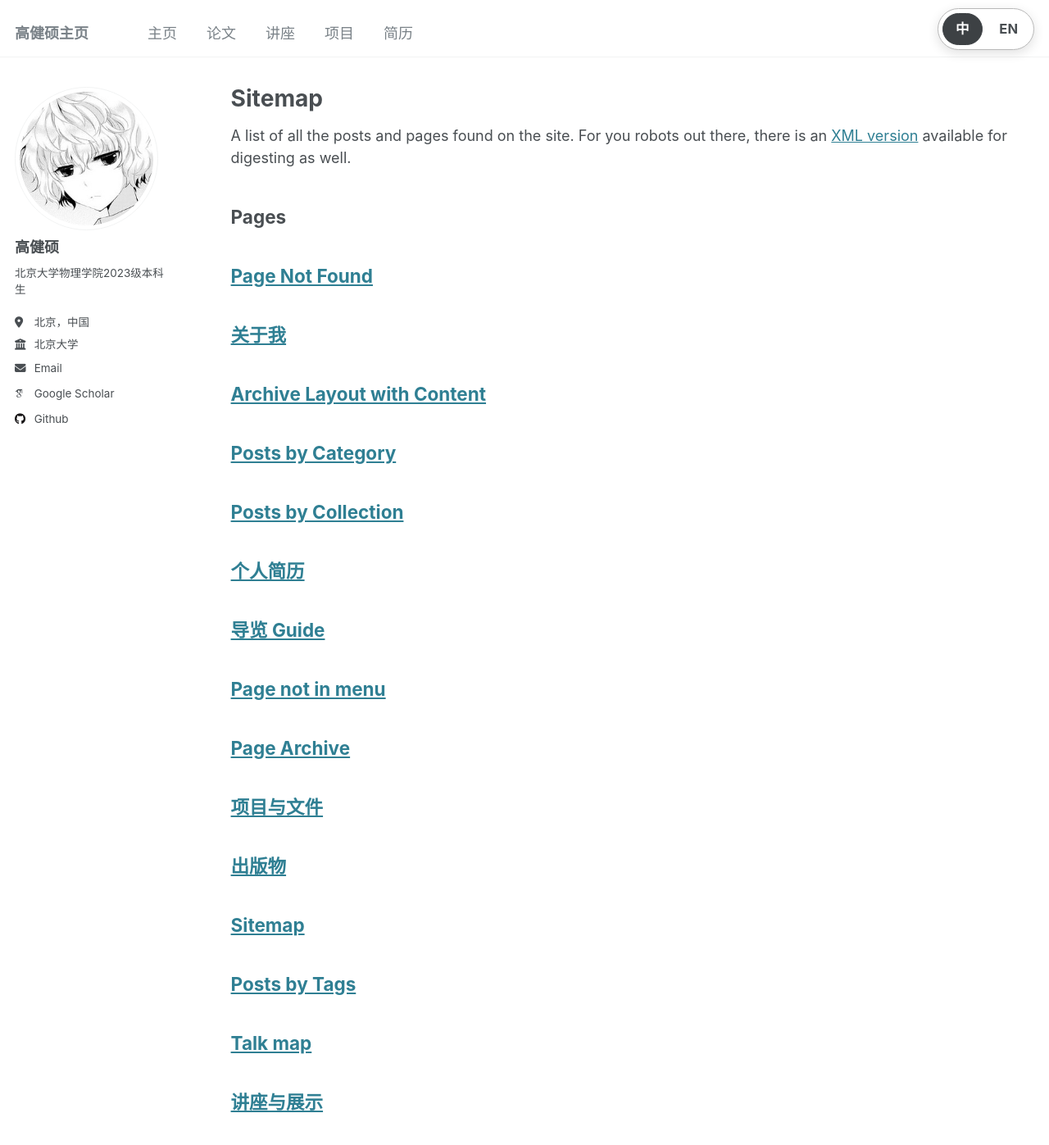
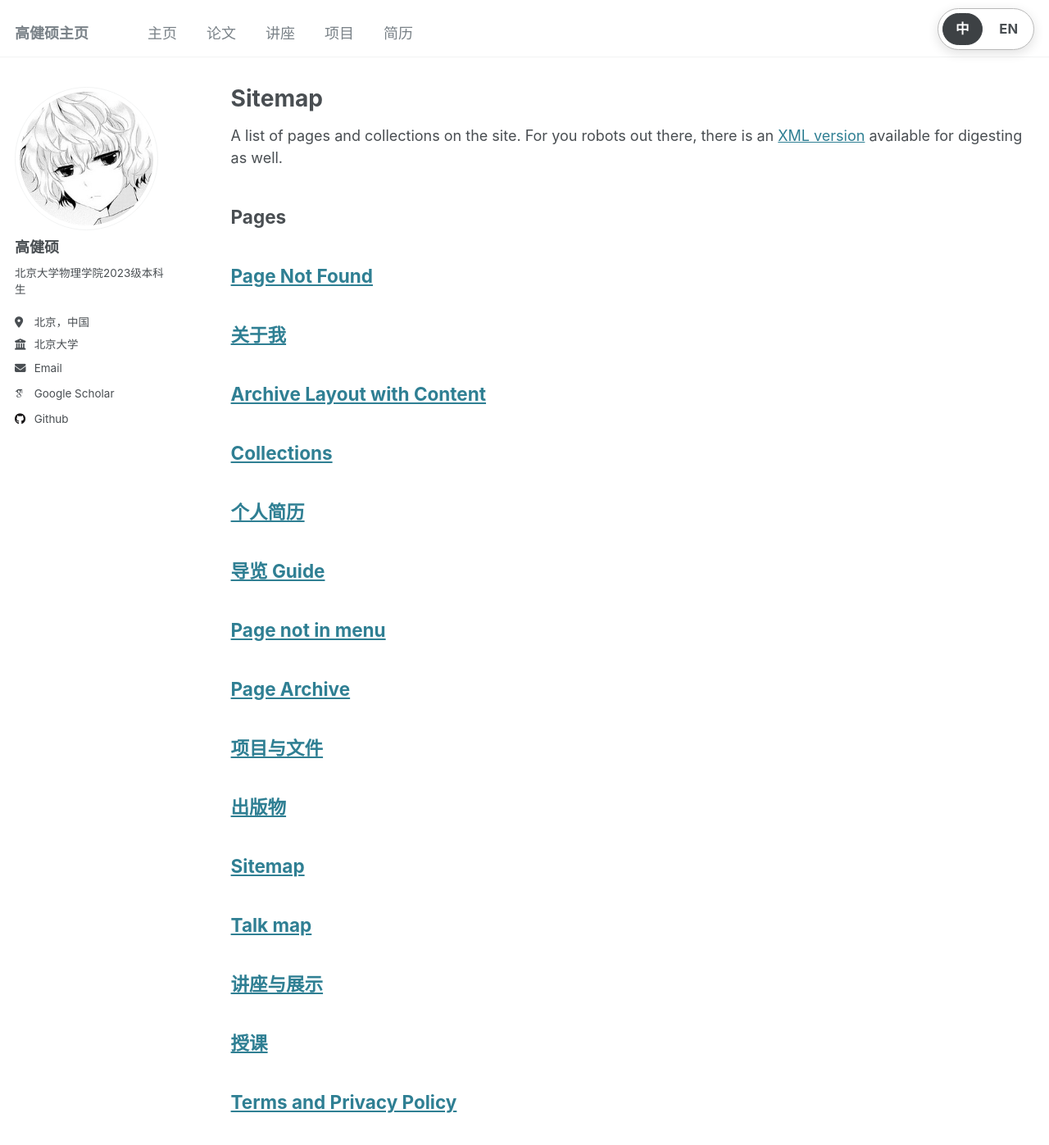
Before and after one commit to Townlin/townlin.github.io, a Jekyll site: the page built from _pages/sitemap.md, in a window 1280 px wide and 1400 px high. Shown: the top 1397 px of the window at 82% size. Built offline with Jekyll 4.4.1, drawn with Linux system fonts in a browser that asks for light colours; some web fonts are replaced.

Commit message:
Remove remaining blog sections from the public homepage

```diff
--- a/_config.yml
+++ b/_config.yml
@@ -132,7 +132,7 @@ staticman:
       options:
         format           : "iso8601" # "iso8601" (default), "timestamp-seconds", "timestamp-milliseconds"
 atom_feed:
-  hide                   : false     # change to true to hide the RSS feed in the footer
+  hide                   : true      # change to true to hide the RSS feed in the footer
   path                   : # blank (default) uses feed.xml
 
 
@@ -340,12 +340,6 @@ whitelist:
 #  - <base_path>/tags/my-awesome-tag/index.html ~> path: /tags/
 #  - <base_path/categories/my-awesome-category/index.html ~> path: /categories/
 #  - <base_path/my-awesome-category/index.html ~> path: /
-category_archive:
-  type: liquid
-  path: /categories/
-tag_archive:
-  type: liquid
-  path: /tags/
 # https://github.com/jekyll/jekyll-archives
 # jekyll-archives:
 #   enabled:
--- a/_includes/head.html
+++ b/_includes/head.html
@@ -4,7 +4,9 @@
 
 {% include seo.html %}
 
+{% unless site.atom_feed.hide %}
 <link href="{% if site.atom_feed.path %}{{ site.atom_feed.path }}{% else %}{{ base_path }}/feed.xml{% endif %}" type="application/atom+xml" rel="alternate" title="{{ site.title }} Feed">
+{% endunless %}
 
 <!-- http://t.co/dKP3o1e -->
 <meta name="HandheldFriendly" content="True">
--- a/_pages/collection-archive.html
+++ b/_pages/collection-archive.html
@@ -1,6 +1,6 @@
 ---
 layout: archive
-title: "Posts by Collection"
+title: "Collections"
 permalink: /collection-archive/
 author_profile: true
 ---
--- a/_pages/sitemap.md
+++ b/_pages/sitemap.md
@@ -7,15 +7,10 @@ author_profile: true
 
 {% include base_path %}
 
-A list of all the posts and pages found on the site. For you robots out there, there is an [XML version]({{ base_path }}/sitemap.xml) available for digesting as well.
+A list of pages and collections on the site. For you robots out there, there is an [XML version]({{ base_path }}/sitemap.xml) available for digesting as well.
 
 <h2>Pages</h2>
 {% for post in site.pages %}
-  {% include archive-single.html %}
-{% endfor %}
-
-<h2>Posts</h2>
-{% for post in site.posts %}
   {% include archive-single.html %}
 {% endfor %}
 
```
Also changed, not shown: _pages/category-archive.html (deleted, +0 -17 lines), _pages/tag-archive.html (deleted, +0 -17 lines).
